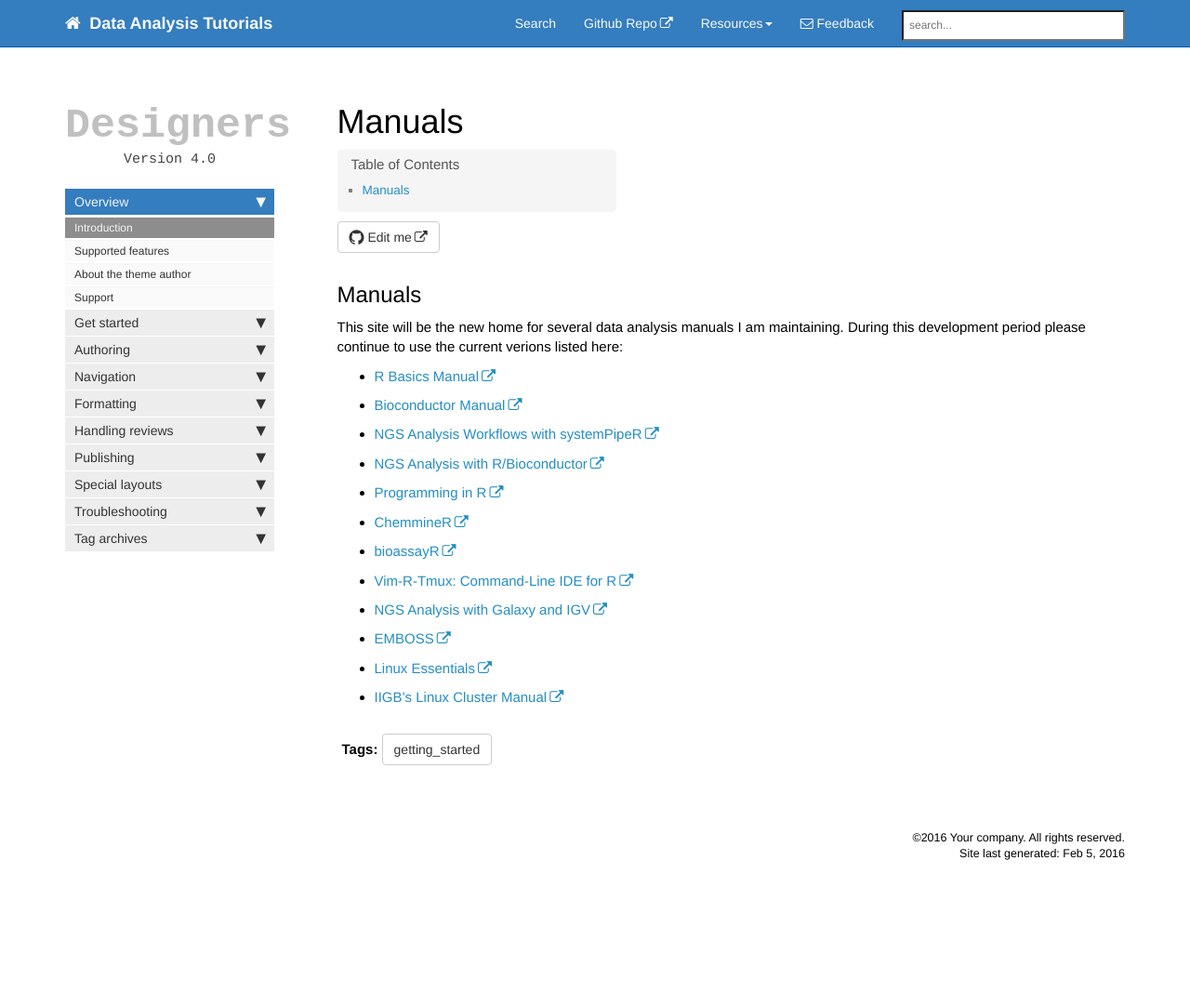
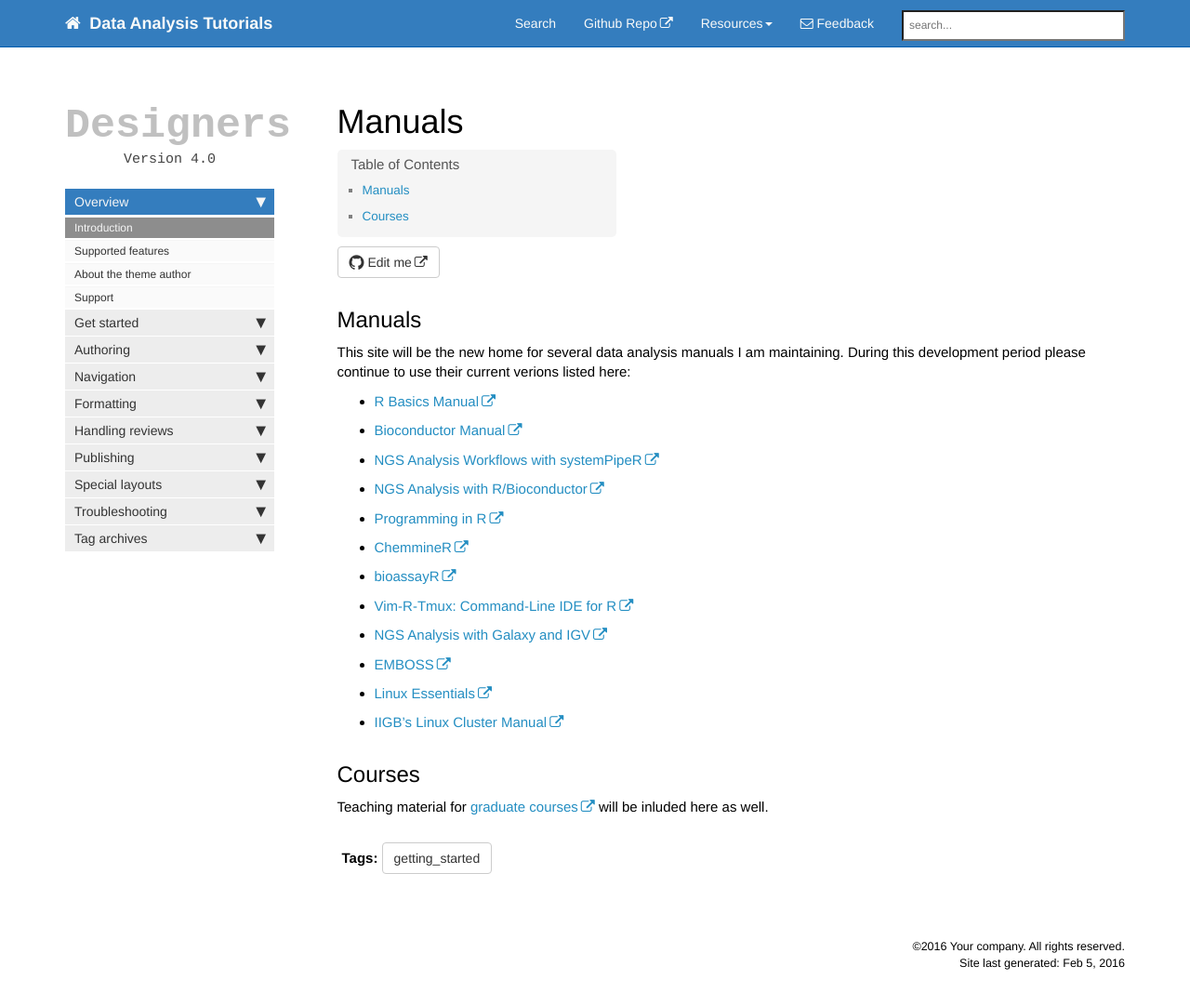
Before and after one commit to tgirke/manuals_old, a Jekyll site: the page built from mydoc/home.md, in a window 1280 px wide and 1106 px high. Shown: the top 1082 px of the window at 93% size. Built offline with Jekyll 4.4.1, drawn with Linux system fonts in a browser that asks for light colours; nearby versions of some CDN libraries; library files that are not in the unit come from our copies; comment, search, counter and statistics services are not loaded.

Commit message:
some edits

```diff
--- a/_layouts/page.html
+++ b/_layouts/page.html
@@ -14,8 +14,7 @@ layout: default
 {% include toc.html %}
 
     {% if site.github_editme_path %}
-
-    <a target="_blank" href="https://github.com/{{site.github_editme_path}}{% unless page.url contains "html" %}{{page.url | replace: '.html', '.md'}}{% endunless %}{% if page.url contains "html" %}{{page.url }}{% endif %}" class="btn btn-default githubEditButton" role="button"><i class="fa fa-github fa-lg"></i> Edit me</a>
+    <a target="_blank" href="https://github.com/tgirke/manuals/tree/master/mydoc/{{/mydoc/}}{% unless page.url contains "html" %}{{page.url | replace: '.html', '.md'}}{% endunless %}{% if page.url contains "zzhtmlzz" %}{{page.url }}{% endif %}" class="btn btn-default githubEditButton" role="button"><i class="fa fa-github fa-lg"></i> Edit me</a>
     {% endif %}
   {{content}}
 
--- a/configs/mydoc/config_designers.yml
+++ b/configs/mydoc/config_designers.yml
@@ -13,7 +13,7 @@ project_folder: mydoc
 company_name: Thomas Girke
 footer_image_location: ../common_images/company_logo.png
 github_editme_path: tomjohnson1492/documentation-theme-jekyll/edit/reviews
-disqus_shortname: idrbwjekyll
+disqus_shortname:
 # variables
 
 markdown: kramdown
--- a/mydoc/home.md
+++ b/mydoc/home.md
@@ -9,7 +9,7 @@ homepage: true
 ## Manuals
 
 This site will be the new home for several data analysis manuals I am maintaining.
-During this development period please continue to use the current verions listed
+During this development period please continue to use their current verions listed
 here:
 
 * [R Basics Manual](http://manuals.bioinformatics.ucr.edu/home/R_BioCondManual){:target="_blank"}
@@ -24,3 +24,8 @@ here:
 * [EMBOSS](http://manuals.bioinformatics.ucr.edu/home/emboss){:target="_blank"}
 * [Linux Essentials](http://manuals.bioinformatics.ucr.edu/home/linux-basics){:target="_blank"}
 * [IIGB's Linux Cluster Manual](http://manuals.bioinformatics.ucr.edu/home/hpc){:target="_blank"}
+
+
+## Courses
+
+Teaching material for [graduate courses](http://girke.bioinformatics.ucr.edu/teaching/) will be inluded here as well.
```
Also changed, not shown: 1 other file.
